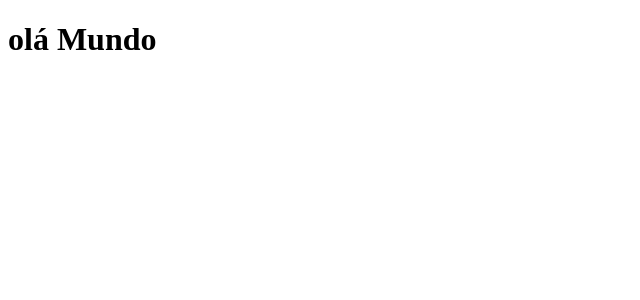
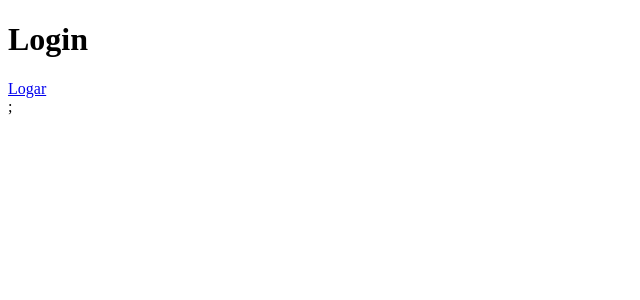
Before and after one commit to joaoMarinho94/iginite-lab, a Next.js app in the folder web/: page / in a window 1280 px wide. Shown: the top 300 px of the page, without its empty margins (0-640 px from the left). Built offline with nearby package versions, Linux system fonts and the light colour scheme.

Commit message:
feat: add setup atuh0 in frontend

```diff
--- a/web/package.json
+++ b/web/package.json
@@ -10,6 +10,7 @@
     "coverage": "jest --coverage"
   },
   "dependencies": {
+    "@auth0/nextjs-auth0": "^1.7.0",
     "axios": "0.21.1",
     "next": "10.0.9",
     "next-connect": "^0.10.1",
--- a/web/src/pages/_app.tsx
+++ b/web/src/pages/_app.tsx
@@ -1,7 +1,12 @@
 import { AppProps } from 'next/app';
+import { UserProvider } from '@auth0/nextjs-auth0';
 
 function MyApp({ Component, pageProps }: AppProps): JSX.Element {
-  return <Component {...pageProps} />;
+  return (
+    <UserProvider>
+      <Component {...pageProps} />;
+    </UserProvider>
+  );
 }
 
 export default MyApp;
--- /dev/null
+++ b/web/src/pages/api/auth/[...auth0].ts
@@ -0,0 +1,3 @@
+import { handleAuth } from '@auth0/nextjs-auth0';
+
+export default handleAuth();
--- a/web/src/pages/api/user/index.ts
+++ /dev/null
@@ -1,8 +0,0 @@
-import type { NextApiRequest, NextApiResponse } from 'next';
-
-export default function handler(
-  req: NextApiRequest,
-  res: NextApiResponse
-): void {
-  return res.status(200).json({ name: 'John Doe' });
-}
--- a/web/src/pages/index.tsx
+++ b/web/src/pages/index.tsx
@@ -1,7 +1,9 @@
 export default function Home(): JSX.Element {
   return (
-    <>
-      <h1>olá Mundo</h1>
-    </>
+    <div>
+      <h1>Login</h1>
+
+      <a href="/api/auth/login">Logar</a>
+    </div>
   );
 }
```
Also changed, not shown: 2 other files (tests, documents, lock files or other folders).
